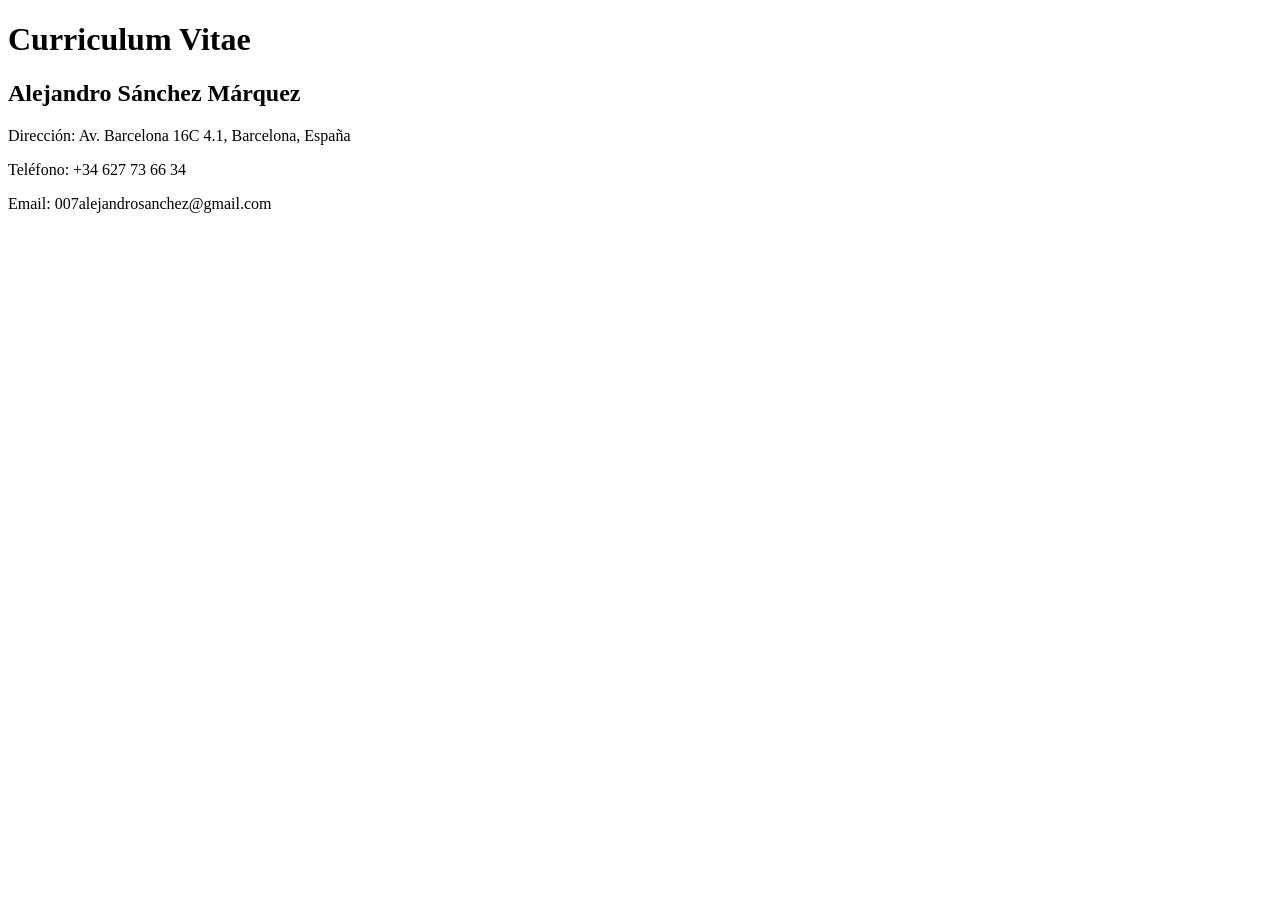
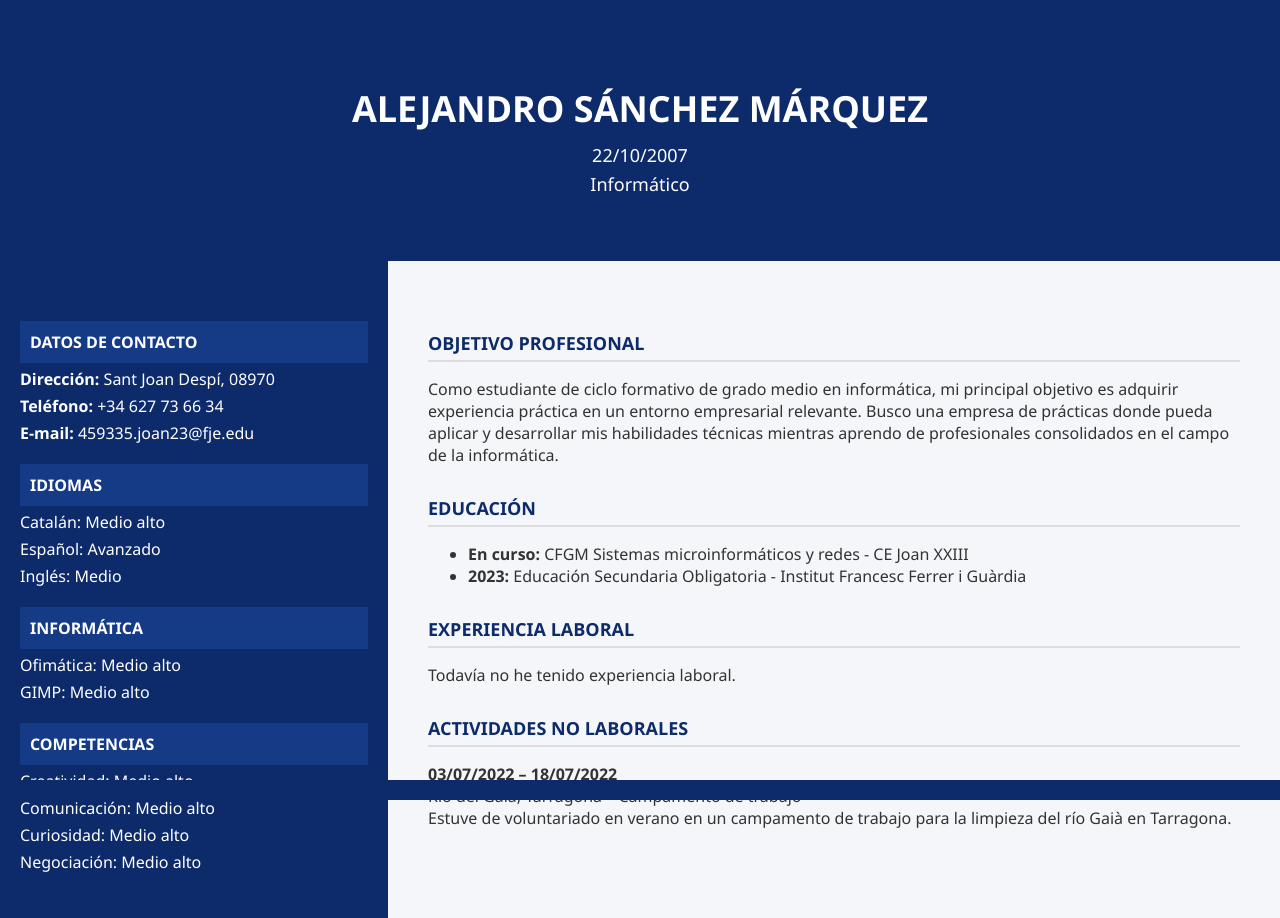
Before and after one commit to AlejandroSanchezSMX2/SMX2M8UF5A4_CVEspanol, a plain HTML site: page index.html in a window 1280 px wide. Before the commit the page ends 800 px from the top, so only its background shows below. Drawn offline with Linux system fonts and the light colour scheme.

Commit message:
CV en español
estoy creando el CV en español

```diff
--- /dev/null
+++ b/css/styles.css
@@ -0,0 +1,109 @@
+    html {
+      scroll-behavior: smooth;
+    }
+    body {
+      font-family: 'Segoe UI', sans-serif;
+      margin: 0;
+      background-color: #f4f6f9;
+      display: flex;
+      flex-direction: column;
+      min-height: 100vh;
+    }
+    .portada {
+      background-color: #0d2b6b;
+      color: white;
+      padding: 60px 20px;
+      text-align: center;
+    }
+    .portada h1 {
+      font-size: 36px;
+      margin-bottom: 10px;
+    }
+    .portada p {
+      font-size: 18px;
+      margin: 5px 0;
+    }
+    .container {
+      display: flex;
+      flex: 1;
+    }
+    .sidebar {
+      width: 30%;
+      background-color: #0d2b6b;
+      color: white;
+      padding: 40px 20px;
+    }
+    .sidebar h1 {
+      font-size: 24px;
+      margin-bottom: 5px;
+    }
+    .sidebar p {
+      margin: 5px 0;
+    }
+    .section-title {
+      background-color: #153b87;
+      padding: 10px;
+      font-weight: bold;
+      margin-top: 20px;
+    }
+    .main {
+      width: 70%;
+      padding: 40px;
+    }
+    .main h2 {
+      font-size: 18px;
+      color: #0d2b6b;
+      margin-top: 30px;
+      margin-bottom: 10px;
+      border-bottom: 2px solid #ddd;
+      padding-bottom: 5px;
+    }
+    .main p, .main li {
+      color: #333;
+    }
+    footer {
+      background-color: #0d2b6b;
+      color: white;
+      display: flex;
+      justify-content: center;
+      align-items: center;
+      padding: 10px 0;
+      gap: 30px;
+      position: fixed;
+      bottom: 0;
+      left: 0;
+      width: 100%;
+    }
+    footer a {
+      color: white;
+      text-decoration: none;
+    }
+    footer i {
+      font-size: 20px;
+      cursor: pointer;
+    }
+
+    /* Responsive a 500px */
+    @media (max-width: 500px) {
+      .container {
+        flex-direction: column;
+      }
+      .sidebar, .main {
+        width: 100%;
+        padding: 20px;
+      }
+      .portada h1 {
+        font-size: 28px;
+      }
+      .portada p {
+        font-size: 16px;
+      }
+      footer {
+        flex-wrap: wrap;
+        gap: 20px;
+        font-size: 18px;
+      }
+      footer i {
+        font-size: 18px;
+      }
+    }
--- a/index.html
+++ b/index.html
@@ -1,17 +1,71 @@
 <!DOCTYPE html>
 <html lang="es">
 <head>
-    <meta charset="UTF-8">
-    <meta name="viewport" content="width=device-width, initial-scale=1.0">
-    <title>CV Español</title>
+  <meta charset="UTF-8">
+  <meta name="viewport" content="width=device-width, initial-scale=1.0">
+  <title>Currículum Vitae - Alejandro Sánchez Márquez</title>
+  <link rel="stylesheet" href="css/styles.css">
 </head>
 <body>
-    <header>
-        <h1>Curriculum Vitae</h1>
-        <h2>Alejandro Sánchez Márquez</h2>
-        <p>Dirección: Av. Barcelona 16C 4.1, Barcelona, España</p>
-        <p>Teléfono: +34 627 73 66 34</p>
-        <p>Email: 007alejandrosanchez@gmail.com</p>
-    </header>
+  <div id="top" class="portada">
+    <h1>ALEJANDRO SÁNCHEZ MÁRQUEZ</h1>
+    <p>22/10/2007</p>
+    <p>Informático</p>
+  </div>
+
+  <div class="container">
+    <div class="sidebar">
+      <div class="section-title">DATOS DE CONTACTO</div>
+      <p><strong>Dirección:</strong> Sant Joan Despí, 08970</p>
+      <p><strong>Teléfono:</strong> +34 627 73 66 34</p>
+      <p><strong>E-mail:</strong> 459335.joan23@fje.edu</p>
+
+      <div class="section-title">IDIOMAS</div>
+      <p>Catalán: Medio alto</p>
+      <p>Español: Avanzado</p>
+      <p>Inglés: Medio</p>
+
+      <div class="section-title">INFORMÁTICA</div>
+      <p>Ofimática: Medio alto</p>
+      <p>GIMP: Medio alto</p>
+
+      <div class="section-title">COMPETENCIAS</div>
+      <p>Creatividad: Medio alto</p>
+      <p>Comunicación: Medio alto</p>
+      <p>Curiosidad: Medio alto</p>
+      <p>Negociación: Medio alto</p>
+    </div>
+
+    <div class="main">
+      <h2 id="objetivo">OBJETIVO PROFESIONAL</h2>
+      <p>
+        Como estudiante de ciclo formativo de grado medio en informática, mi principal objetivo es adquirir experiencia práctica en un entorno empresarial relevante.
+        Busco una empresa de prácticas donde pueda aplicar y desarrollar mis habilidades técnicas mientras aprendo de profesionales consolidados en el campo de la informática.
+      </p>
+
+      <h2 id="educacion">EDUCACIÓN</h2>
+      <ul>
+        <li><strong>En curso:</strong> CFGM Sistemas microinformáticos y redes - CE Joan XXIII</li>
+        <li><strong>2023:</strong> Educación Secundaria Obligatoria - Institut Francesc Ferrer i Guàrdia</li>
+      </ul>
+
+      <h2 id="experiencia">EXPERIENCIA LABORAL</h2>
+      <p>Todavía no he tenido experiencia laboral.</p>
+
+      <h2 id="actividades">ACTIVIDADES NO LABORALES</h2>
+      <p><strong>03/07/2022 – 18/07/2022</strong><br>
+        Río del Gaià, Tarragona – Campamento de trabajo<br>
+        Estuve de voluntariado en verano en un campamento de trabajo para la limpieza del río Gaià en Tarragona.
+      </p>
+    </div>
+  </div>
+
+  <footer>
+    <a href="#top"><i class="fa-solid fa-earth-americas"></i></a>
+    <a href="#objetivo"><i class="fa-solid fa-signs-post"></i></a>
+    <a href="#educacion"><i class="fa-solid fa-school"></i></a>
+    <a href="#experiencia"><i class="fa-solid fa-id-card"></i></a>
+    <a href="#actividades"><i class="fa-solid fa-briefcase"></i></a>
+  </footer>
 </body>
 </html>
```
